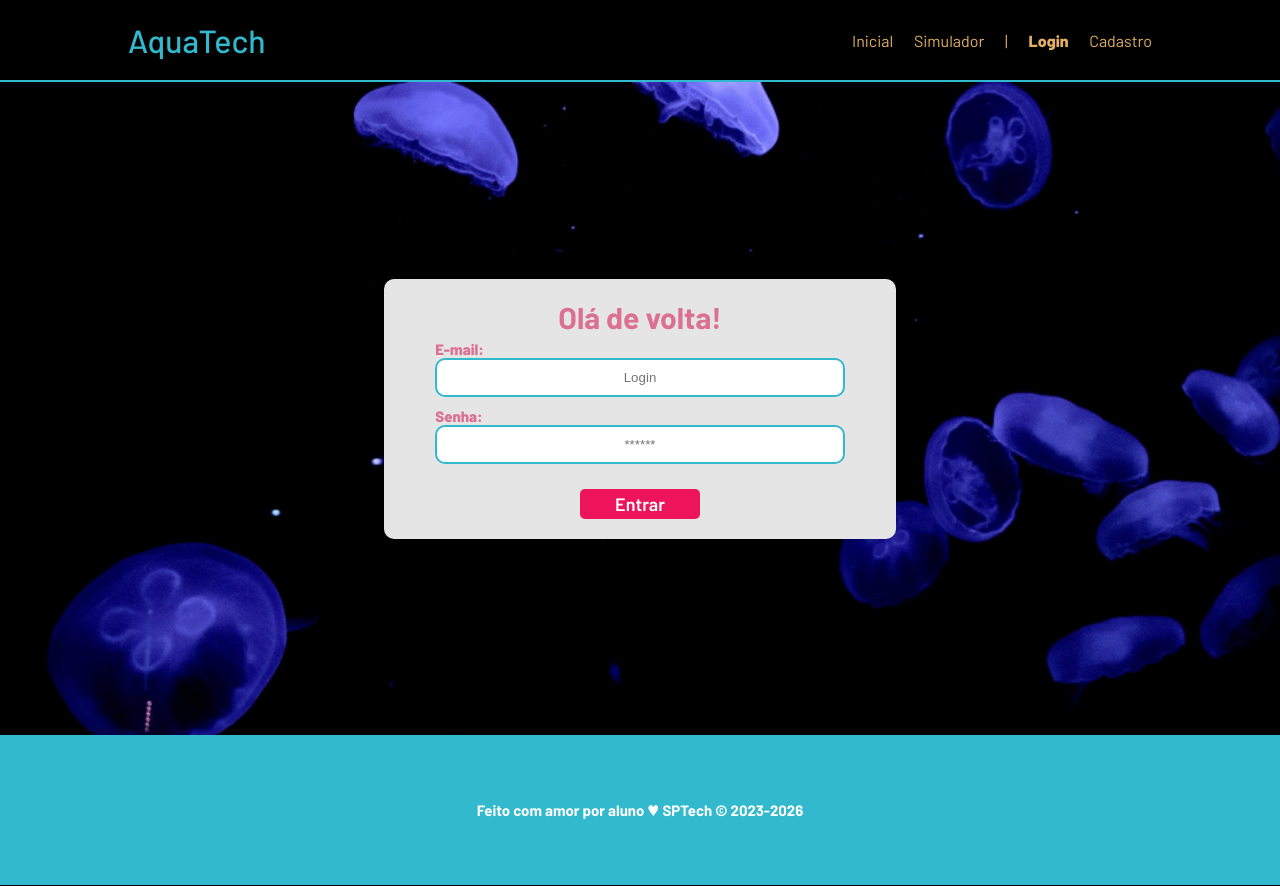
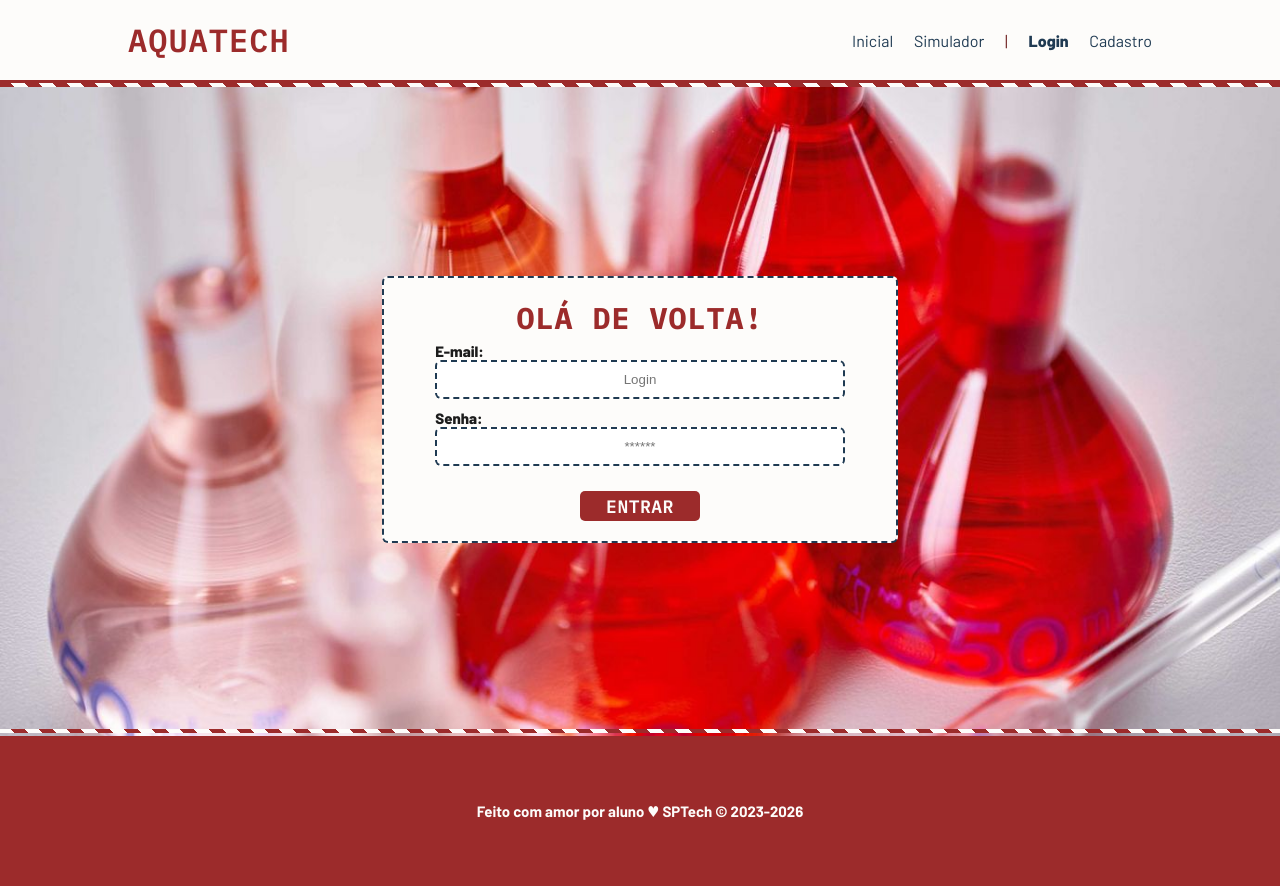
Before and after one commit to LUMI-Solutions-Tech/Desafio-Web-Data-Viz, a website: page public/login.html in a window 1280 px wide. Drawn offline with Linux system fonts and the light colour scheme.

Commit message:
css do site

```diff
--- a/public/css/estilo.css
+++ b/public/css/estilo.css
@@ -1,18 +1,34 @@
 @import url('https://fonts.googleapis.com/css2?family=Barlow:ital,wght@0,100;0,200;0,300;0,400;0,500;0,600;0,700;0,800;0,900;1,100;1,200;1,300;1,400;1,500;1,600;1,700;1,800;1,900&display=swap');
-
-body {
-  margin: 0;
-  padding: 0;
-  font-family: 'Barlow', 'Segoe UI', 'Segoe UI', Tahoma, Geneva, Verdana, sans-serif;
-  background-color: black;
-}
+@import url('https://fonts.googleapis.com/css2?family=IBM+Plex+Mono:ital,wght@0,400;0,500;0,600;0,700&display=swap');
 
 :root {
+  --branco: #fdfcfa;
+  --vermelho: #9c2b2b;
+  --vermelho-escuro: #6e1f1f;
+  --preto: #1c1c1c;
+  --cinza: #6b6b66;
+  --linha: #e3ddd2;
+
+  /* NOVAS CORES DA TEMÁTICA QUÍMICA ADICIONADAS */
+  --azul-reagente: #1f3a52;     /* Tom frio industrial para bordas e links */
+  --verde-seguranca: #1b4d3e;   /* Para indicar conformidade/sucesso */
+  --amarelo-alerta: #dca11d;    /* Tom de aviso para sinalizações de risco */
+
   --tamanho-header: 80px;
   --tamanho-banner: calc(100vh - var(--tamanho-header) - var(--tamanho-footer) - 2px);
   --tamanho-simulador: calc(100vh - var(--tamanho-header) - var(--tamanho-footer) - 2px);
   --tamanho-login: calc(100vh - var(--tamanho-header) - var(--tamanho-footer) - 2px);
   --tamanho-footer: 65px;
+}
+
+body {
+  margin: 0;
+  padding: 0;
+  font-family: 'Barlow', 'Segoe UI', Tahoma, Geneva, Verdana, sans-serif;
+  background-color: var(--branco);
+  /* papel quadriculado de caderno de laboratório */
+  background-image: radial-gradient(var(--linha) 1px, transparent 1px);
+  background-size: 22px 22px;
 }
 
 .container {
@@ -21,9 +37,28 @@ body {
   margin: auto;
 }
 
+/* HEADER */
+
 .header {
   height: var(--tamanho-header);
-  border-bottom: 2px solid #32b9cd;
+  background-color: var(--branco);
+  border-bottom: 3px solid var(--vermelho);
+  position: relative;
+}
+
+/* faixa de risco — assinatura visual do projeto */
+.header::after {
+  content: '';
+  position: absolute;
+  left: 0;
+  right: 0;
+  bottom: -7px;
+  height: 4px;
+  background: repeating-linear-gradient(
+    45deg,
+    var(--vermelho) 0 10px,
+    var(--branco) 10px 20px
+  );
 }
 
 .header .container {
@@ -34,11 +69,12 @@ body {
 
 .header a {
   text-decoration: none;
-  color: #e3b062;
+  color: var(--azul-reagente); /* Links agora usam o azul reagente */
 }
 
 .agora {
   font-weight: 800;
+  color: var(--preto);
 }
 
 .navbar {
@@ -47,13 +83,16 @@ body {
   align-items: center;
   justify-content: space-between;
   list-style: none;
-  color: #e3b062;
+  color: var(--vermelho-escuro);
 }
 
 .titulo {
-  color: #32b9cd;
+  color: var(--vermelho);
   width: fit-content;
-  font-weight: 500;
+  font-weight: 600;
+  font-family: 'IBM Plex Mono', monospace;
+  text-transform: uppercase;
+  letter-spacing: 1px;
 }
 
 .header h1 {
@@ -64,9 +103,10 @@ body {
 
 .banner {
   height: var(--tamanho-banner);
-  color: white;
-  background-image: url('../assets/imgs/bg-jelly-fish-para-home.png');
+  color: var(--branco);
+  background-image: url('../assets/imgs/tela_cadastro.jpg');
   background-size: cover;
+  background-position: center;
 }
 
 .banner .container {
@@ -89,7 +129,7 @@ body {
 /* MISSÃO VISÃO VALORES */
 
 .social {
-  background-color: #e5e5e5;
+  background-color: var(--linha);
   display: flex;
 }
 
@@ -110,6 +150,7 @@ body {
 
 .social p {
   text-align: center;
+  color: var(--preto);
 }
 
 .box {
@@ -121,11 +162,26 @@ body {
 /* FOOTER */
 
 .footer {
-  background-color: #32b9cd;
+  background-color: var(--vermelho);
   height: 150px;
-  color: #fff;
+  color: var(--branco);
   display: flex;
   font-size: 15px;
+  position: relative;
+}
+
+.footer::before {
+  content: '';
+  position: absolute;
+  left: 0;
+  right: 0;
+  top: -7px;
+  height: 4px;
+  background: repeating-linear-gradient(
+    45deg,
+    var(--branco) 0 10px,
+    var(--vermelho) 10px 20px
+  );
 }
 
 .footer .container {
@@ -135,14 +191,17 @@ body {
 
 .footer .container .version {
   font-size: 12px;
+  opacity: 0.85;
 }
 
 /* LOGIN */
 
 .login {
   height: var(--tamanho-login);
-  background-image: url('../assets/imgs/bg-jelly-fish-para-home.png');
+  background-image:
+    url('../assets/imgs/teste.jpg');
   background-size: cover;
+  background-position: center;
 }
 
 .login .container {
@@ -153,12 +212,13 @@ body {
 
 .card {
   width: 50%;
-  background-color: #e5e5e5;
-  border-radius: 10px;
+  background-color: var(--branco);
+  border: 2px dashed var(--azul-reagente); /* Borda tracejada azul reagente */
+  border-radius: 6px;
   display: flex;
   align-items: center;
   justify-content: space-evenly;
-  color: palevioletred;
+  color: var(--azul-reagente); /* Texto do card em azul reagente */
   flex-direction: column;
   height: fit-content;
   padding: 20px 0;
@@ -167,6 +227,10 @@ body {
 .card h2 {
   margin: 0;
   font-size: 30px;
+  font-family: 'IBM Plex Mono', monospace;
+  color: var(--vermelho);
+  text-transform: uppercase;
+  letter-spacing: 1px;
 }
 
 .formulario {
@@ -180,22 +244,23 @@ body {
 .formulario span {
   font-size: 15px;
   font-weight: 800;
+  color: var(--preto);
 }
 
 .formulario input {
-  border: 2px solid #32b9cd;
+  border: 2px dashed var(--azul-reagente); /* Borda interna do input em azul */
   text-align: center;
-  border-radius: 10px;
+  border-radius: 6px;
   margin: 0;
 }
 
 .formulario select {
-  border: 2px solid #32b9cd;
-  background-color: white;
-  color: gray;
+  border: 2px dashed var(--azul-reagente); /* Borda do select em azul */
+  background-color: var(--branco);
+  color: var(--cinza);
   height: 36px;
   text-align: center;
-  border-radius: 10px;
+  border-radius: 6px;
   margin: 0;
 }
 
@@ -208,17 +273,24 @@ body {
 
 .botao {
   cursor: pointer;
-  font-family: "Barlow", sans-serif;
+  font-family: 'IBM Plex Mono', monospace;
+  text-transform: uppercase;
+  letter-spacing: 0.5px;
   border: 0;
   border-radius: 5px;
   font-weight: 600;
   font-size: 18px;
-  color: #fff;
-  background-color: #ED145B;
+  color: var(--branco);
+  background-color: var(--vermelho);
   width: 120px;
   height: 30px;
   align-self: center;
   margin-top: 20px;
+  transition: background-color 0.2s ease;
+}
+
+.botao:hover {
+  background-color: var(--vermelho-escuro);
 }
 
 .loading-div {
@@ -232,36 +304,38 @@ body {
 }
 
 #div_erros_login {
-  display: none
+  display: none;
 }
 
 /* FORMULARIO */
 
-.alerta_erro{
+.alerta_erro {
   display: flex;
   justify-content: flex-end;
 }
 
 .card_erro {
   display: none;
-  background-color: #fff;
-  color: black;
+  background-color: var(--branco);
+  color: var(--preto);
   width: 230px;
   position: fixed;
   border-radius: 4px;
-  border: #ED145B 3px solid;
+  border: var(--amarelo-alerta) 3px solid; /* Borda de erro usando o Amarelo Alerta industrial */
   padding: 10px;
   margin-right: 10%;
 }
 
-.card_erro #mensagem_erro{
+.card_erro #mensagem_erro {
   font-weight: 500;
   font-size: 20px;
+  color: var(--vermelho-escuro);
 }
 
 .formulario .tipo_campo {
   font-size: 20px;
   font-weight: 600 !important;
+  font-family: 'IBM Plex Mono', monospace;
 }
 
 .formulario {
@@ -271,24 +345,31 @@ body {
 
 input {
   margin-bottom: 10px;
-  border: 2px solid #32b9cd;
+  border: 2px dashed var(--azul-reagente); /* Borda geral de inputs usando azul reagente */
   padding: 10px;
   text-align: center;
-  border-radius: 10px;
+  border-radius: 6px;
 }
 
 .btn {
-  font-family: "Barlow", sans-serif;
+  font-family: 'IBM Plex Mono', monospace;
+  text-transform: uppercase;
+  letter-spacing: 0.5px;
   border: 0;
   border-radius: 5px;
   font-weight: 600;
   font-size: 18px;
   padding: 10px 15px;
-  color: white;
-  background-color: #ED145B;
+  color: var(--branco);
+  background-color: var(--vermelho);
   width: 120px;
   align-self: center;
   margin-top: 5px;
+  transition: background-color 0.2s ease;
+}
+
+.btn:hover {
+  background-color: var(--vermelho-escuro);
 }
 
 .loading-div {
@@ -305,7 +386,7 @@ input {
 /* SIMULADOR */
 
 .simulador {
-  color: white;
+  color: var(--preto);
 }
 
 .simulador .container {
@@ -323,7 +404,8 @@ input {
 }
 
 .mensagem-alarme {
-  background-color: white;
+  background-color: var(--branco);
+  border: 2px dashed var(--amarelo-alerta); /* Borda do card de alarme usando Amarelo Alerta */
   border-radius: 5px;
   width: 300px;
   height: 80px;
@@ -337,6 +419,7 @@ input {
 .mensagem-alarme h3 {
   font-size: 14px;
   margin: 0;
+  color: var(--preto);
 }
 
 .mensagem-alarme .informacao {
@@ -351,6 +434,8 @@ input {
   background-image: url('https://cdn-icons-png.flaticon.com/512/1157/1157000.png');
   background-size: cover;
   animation-iteration-count: infinite;
+  /* Filtro calibrado para tingir o ícone preto exatamente com o tom do Amarelo Alerta */
+  filter: invert(60%) sepia(80%) saturate(800%) hue-rotate(5deg) brightness(90%);
 }
 
 @keyframes bell {
```
Also changed, not shown: public/assets/imgs/login.jpg (added), public/assets/imgs/tela_cadastro.jpg (added), public/assets/imgs/teste.jpg (added), 1 other file.
